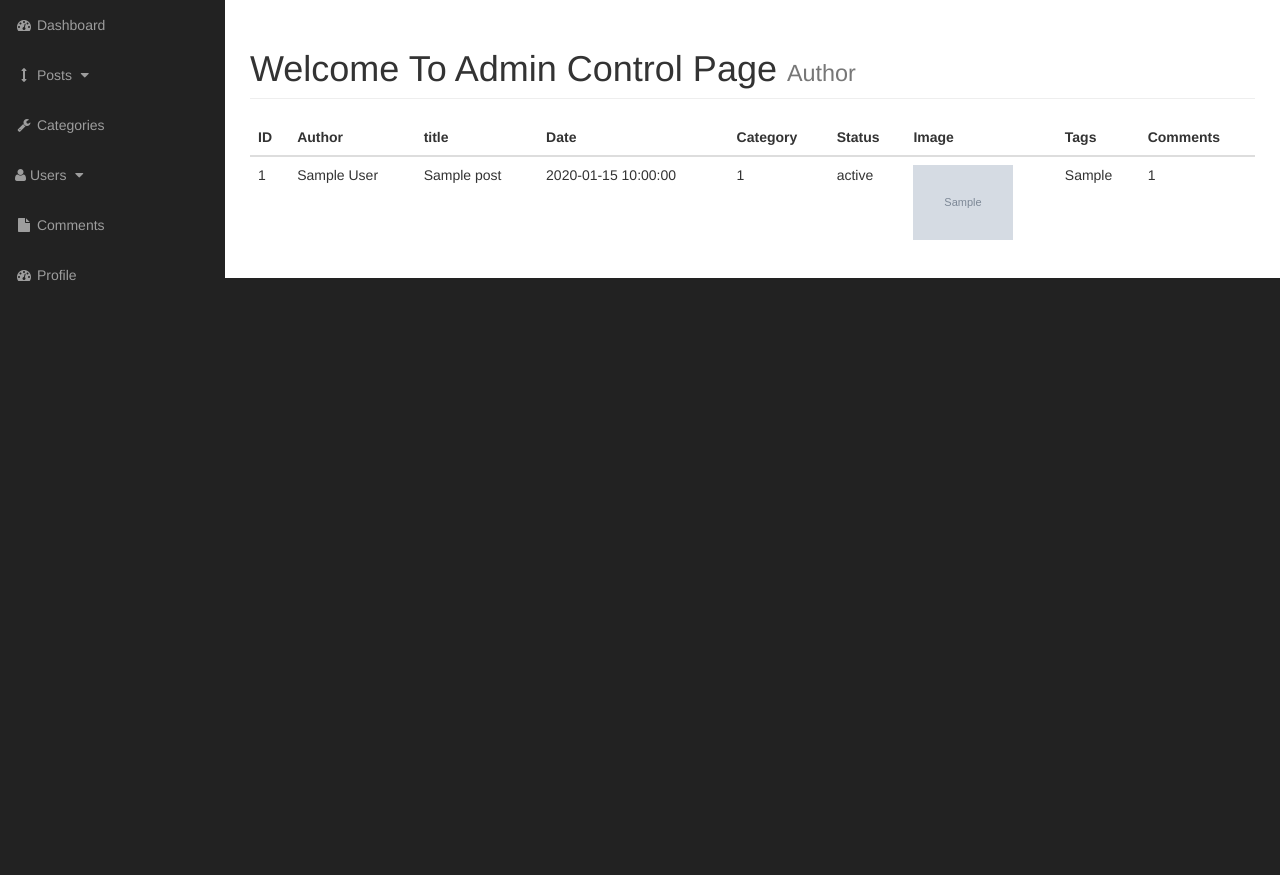
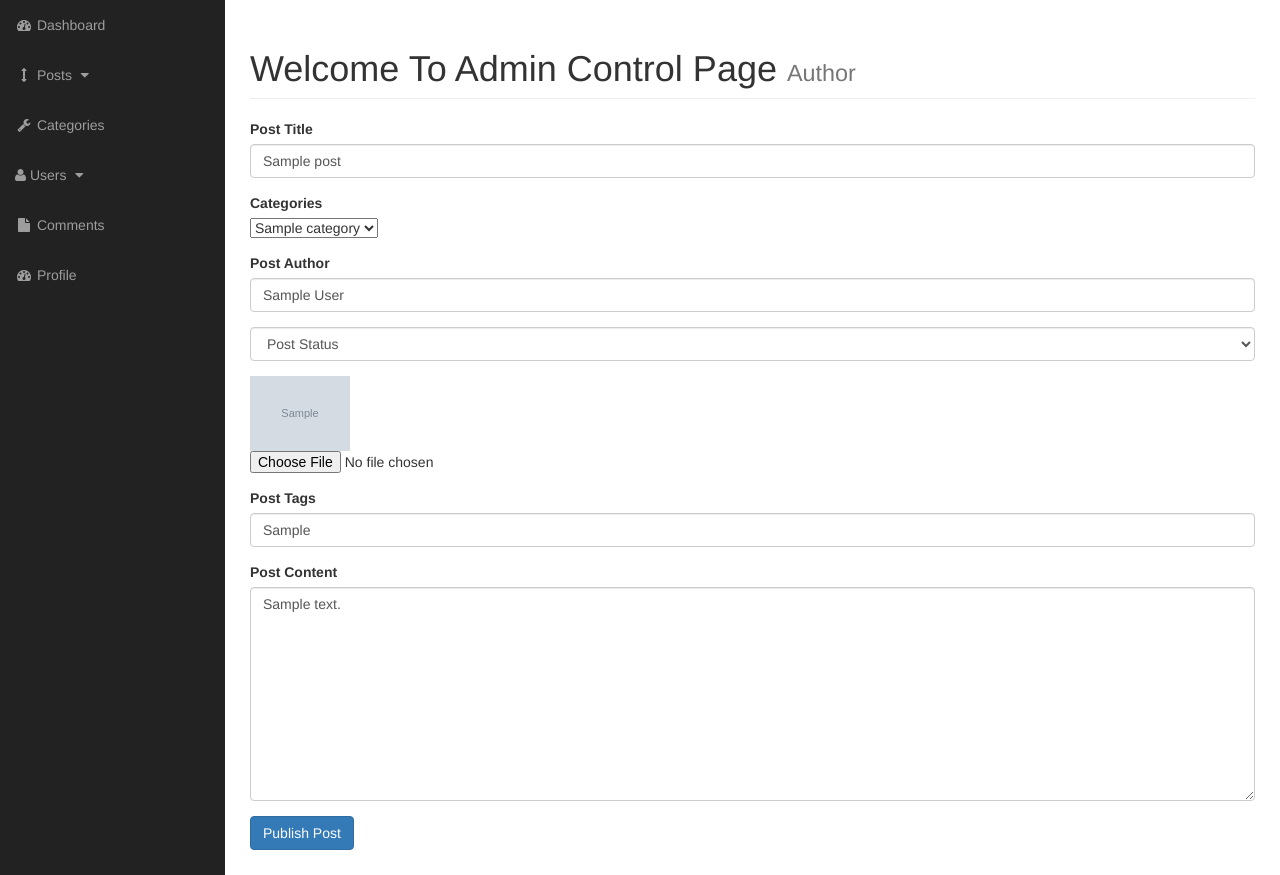
Before and after one commit to AbedBashir/cms, a PHP site: page /admin/posts.php?source=edit_post&p_id=1 in a window 1280 px wide. Shown: the part 51-926 px from the top of the page. Before the commit the page ends 332 px from the top, so only its background shows below. Run offline with PHP 8.4, Linux system fonts and the light colour scheme; tables that the repository leaves empty or names only in its code hold one stand-in row (values such as "Sample post"); grey boxes marked "Sample" are stand-in pictures; grey boxes labelled with a size stand in for pictures from a placeholder-image service; some libraries are stand-ins or nearby versions.

Commit message:
update files

```diff
--- a/admin/function.php
+++ b/admin/function.php
@@ -54,4 +54,19 @@ function deleteAllCategories(){
 }
 
 
+
+
+function confirmQuery($result){
+  global $connection;
+    if (!$result) {
+      die("query Failed" . mysqli_error($connection));
+    }
+}
+
+
+
+
+
+
+
 ?>
--- a/admin/includes/admin_navigation.php
+++ b/admin/includes/admin_navigation.php
@@ -139,7 +139,7 @@
                         <a href="./posts.php">View Posts</a>
                     </li>
                     <li>
-                        <a href="./includes/add_posts.php">Add Posts</a>
+                        <a href="posts.php?source=add_post">Add Posts</a>
                     </li>
                 </ul>
             </li>
--- /dev/null
+++ b/admin/includes/edit_post.php
@@ -0,0 +1,145 @@
+<?php
+
+if (isset($_GET['p_id'])) {
+  $the_post_id = $_GET['p_id'];
+}
+
+$query ="SELECT * FROM posts WHERE post_id = $the_post_id";
+$select_posts_by_id = mysqli_query($connection , $query);
+    while ($row = mysqli_fetch_assoc($select_posts_by_id)) {
+      $post_id = $row['post_id'];
+      $post_author = $row['post_author'];
+      $post_title = $row['post_title'];
+      $post_date = $row['post_date'];
+      $post_category_id = $row['post_category_id'];
+      $post_status = $row['post_status'];
+      $post_image = $row['post_image'];
+      $post_content = $row['post_content'];
+      $post_tags = $row['post_tags'];
+      $post_comment_count= $row['post_comment_count'];
+    }
+
+    if(isset($_POST['update_post'])) {
+
+
+        $post_author         =  $_POST['post_author'];
+        $post_title          =  $_POST['post_title'];
+        $post_category_id    =  $_POST['post_category'];
+        $post_status         =  $_POST['post_status'];
+        $post_image          =  $_FILES['image']['name'];
+        $post_image_temp     =  $_FILES['image']['tmp_name'];
+        $post_content        =  $_POST['post_content'];
+        $post_tags           =  $_POST['post_tags'];
+
+        move_uploaded_file($post_image_temp, "../images/$post_image");
+
+        if(empty($post_image)) {
+
+        $query = "SELECT * FROM posts WHERE post_id = $the_post_id ";
+        $select_image = mysqli_query($connection,$query);
+
+        while($row = mysqli_fetch_array($select_image)) {
+
+           $post_image = $row['post_image'];
+
+        }
+
+
+}
+        $post_title = mysqli_real_escape_string($connection, $post_title);
+
+
+          $query = "UPDATE posts SET ";
+          $query .="post_title  = '{$post_title}', ";
+          $query .="post_category_id = '{$post_category_id}', ";
+          $query .="post_date   =  now(), ";
+          $query .="post_author = '{$post_author}', ";
+          $query .="post_status = '{$post_status}', ";
+          $query .="post_tags   = '{$post_tags}', ";
+          $query .="post_content= '{$post_content}', ";
+          $query .="post_image  = '{$post_image}' ";
+          $query .= "WHERE post_id = {$the_post_id} ";
+
+        $update_post = mysqli_query($connection,$query);
+
+        confirmQuery($update_post);
+
+        echo "<p class='bg-success'>Post Updated. <a href='../posts.php?p_id={$the_post_id}'>View Post </a> or <a href='posts.php'>Edit More Posts</a></p>";
+
+
+
+
+    }
+
+ ?>
+
+
+
+
+
+<form action="" method="post" enctype="multipart/form-data">
+
+     <div class="form-group">
+        <label for="title">Post Title</label>
+         <input value="<?php echo $post_title ?>" type="text" class="form-control" name="title">
+     </div>
+
+     <div class="form-group">
+       <label for="categories">Categories</label><br>
+      <select class="" name="">
+        <?php
+        $query = "SELECT * FROM categories ";
+        $select_categories = mysqli_query($connection,$query);
+
+        confirmQuery($select_categories);
+
+
+        while($row = mysqli_fetch_assoc($select_categories )) {
+        $cat_id = $row['cat_id'];
+        $cat_title = $row['cat_title'];
+
+        if($cat_id == $post_category_id) {
+          echo "<option selected value='{$cat_id}'>{$cat_title}</option>";
+        } else {
+          echo "<option value='{$cat_id}'>{$cat_title}</option>";
+        }
+      }
+        ?>
+      </select>
+     </div>
+
+       <div class="form-group">
+        <label for="title">Post Author</label>
+         <input value="<?php echo $post_author ?>" type="text" class="form-control" name="author">
+       </div>
+
+       <div class="form-group">
+           <select name="post_status" class="form-control" id="">
+            <option value="draft">Post Status</option>
+            <option value="published">Published</option>
+            <option value="draft">Draft</option>
+           </select>
+       </div>
+
+   <div class="form-group">
+        <img src="../images/<?php echo $post_image; ?>" width="100" alt="this is the pic assigned to this article">
+        <input  type="file" name="image">
+     </div>
+
+     <div class="form-group">
+        <label for="post_tags">Post Tags</label>
+         <input value="<?php echo $post_tags ?>" type="text" class="form-control" name="post_tags">
+     </div>
+
+     <div class="form-group">
+        <label for="post_content">Post Content</label>
+        <textarea class="form-control "name="post_content" id="" cols="30" rows="10"><?php echo $post_content ?>
+        </textarea>
+     </div>
+
+      <div class="form-group">
+         <input class="btn btn-primary" type="submit" name="create_post" value="Publish Post">
+     </div>
+
+
+</form>
--- a/admin/includes/view_all_posts.php
+++ b/admin/includes/view_all_posts.php
@@ -37,9 +37,11 @@
                                 echo "<td>$post_date</td>";
                                 echo "<td>$post_category_id</td>";
                                 echo "<td>$post_status</td>";
-                                echo "<td><img class='img-responsive'  src='images/$post_image' alt ='image' width='100'</td>";
+                                echo "<td><img class='img-responsive'  src='../images/$post_image' alt ='image' width='100'</td>";
                                 echo "<td>$post_tags</td>";
                                 echo "<td>$post_comment_count</td>";
+                                echo "<td><a href ='posts.php?source=edit_post&p_id={$post_id}'>Edit</a></td>";
+                                echo "<td><a href ='posts.php?delete={$post_id}'>Delete</a></td>";
                                 echo "</tr>";
 
                               }
@@ -47,3 +49,15 @@
 
                         </tbody>
                       </table>
+
+
+                <?php
+                if (isset($_GET['delete'])) {
+                  $the_post_id = $_GET['delete'];
+                  $query = "DELETE FROM posts WHERE post_id = {$the_post_id} ";
+                  $delete_query = mysqli_query($connection,$query);
+                  header("location: posts.php");
+
+                }
+
+                 ?>
--- a/admin/posts.php
+++ b/admin/posts.php
@@ -26,8 +26,12 @@
 
                           switch ($source) {
                             case 'add_post':
-                            include "includes/add_posts.php";
-                              break;
+                              include "includes/add_posts.php";
+                            break;
+
+                            case 'edit_post':
+                              include "includes/edit_post.php";
+                            break;
 
                             default:
                               include "includes/view_all_posts.php";
```
Also changed, not shown: admin/includes/add_post.php (deleted, +0 -157 lines), admin/includes/add_posts.php (added, +85 -0 lines), images/Signature.jpeg (added), 2 other files.
